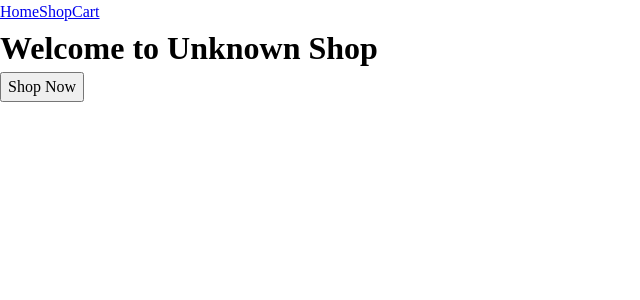
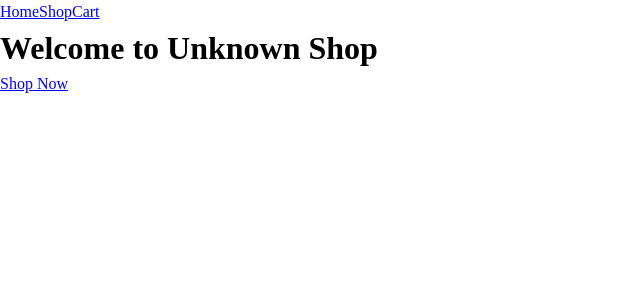
Before and after one commit to alexc2029/shopping-cart, a React (Vite) app: page / in a window 1280 px wide. Shown: the top 300 px of the page, without its empty margins (0-640 px from the left). Built offline with nearby package versions, Linux system fonts and the light colour scheme.

Commit message:
feat: remove button element from inside Link

```diff
--- a/src/pages/Home.jsx
+++ b/src/pages/Home.jsx
@@ -4,9 +4,7 @@ export default function Home() {
 	return (
 		<>
 			<h1>Welcome to Unknown Shop</h1>
-			<Link to="/shop">
-				<button>Shop Now</button>
-			</Link>
+			<Link to="/shop">Shop Now</Link>
 		</>
 	);
 }
```
